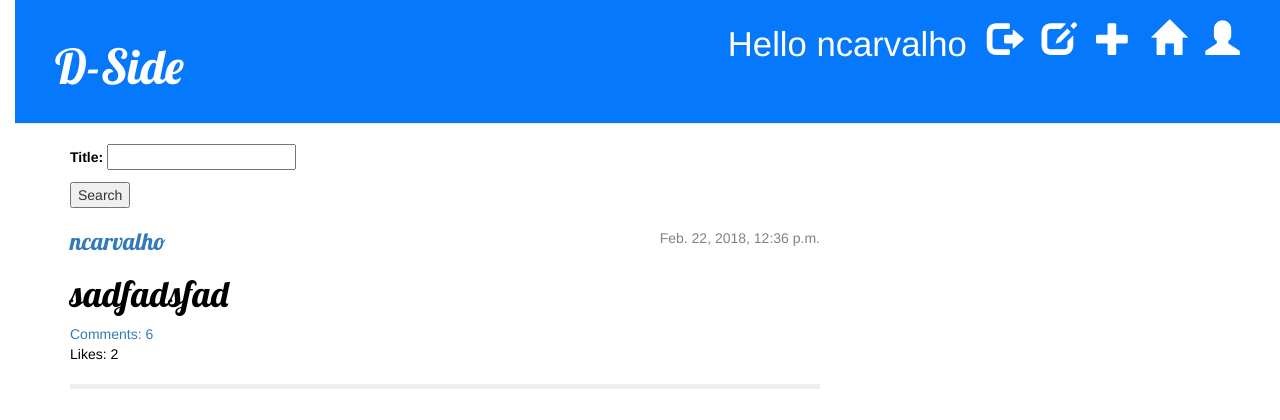
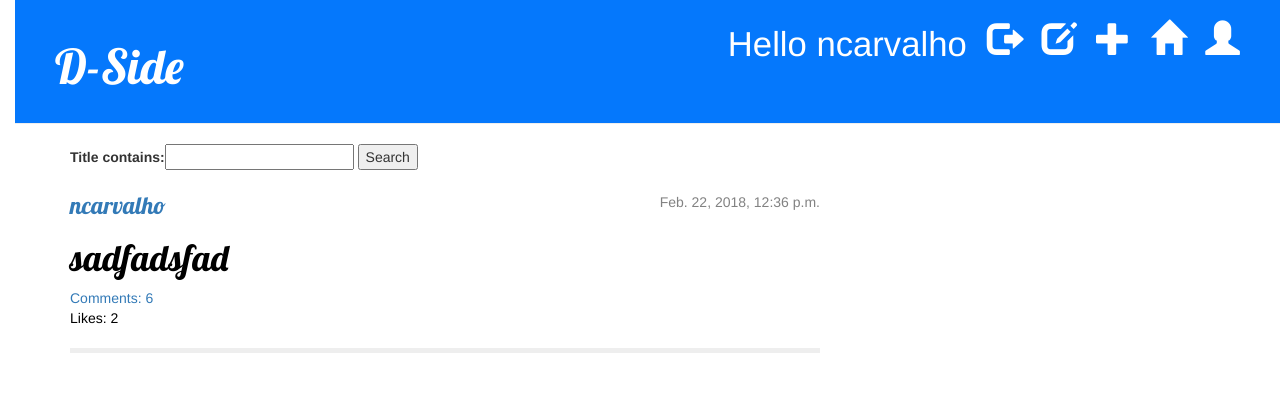
Before and after one commit to Yulvir/Django_blog, a Django app: page / in a window 1280 px wide. Shown: the top 420 px of the page. Run offline with Django 3.2, Linux system fonts and the light colour scheme; a user stored in the database is signed in; data comes from the database, SQL or seed files in the repository; some libraries are stand-ins or nearby versions.

Commit message:
Change total match to partial match

```diff
--- a/blog/filters.py
+++ b/blog/filters.py
@@ -5,4 +5,4 @@ from blog.models import Post
 class PostFilter(django_filters.FilterSet):
     class Meta:
         model = Post
-        fields = ['title', ]
+        fields = {'title': ['contains']}
--- a/blog/templates/blog/post_list.html
+++ b/blog/templates/blog/post_list.html
@@ -3,7 +3,7 @@
 {% block content %}
 
     <form method="get">
-        {{ posts.form.as_p }}
+        {{ posts.form.as_table }}
         <button type="submit">Search</button>
     </form>
 
```
